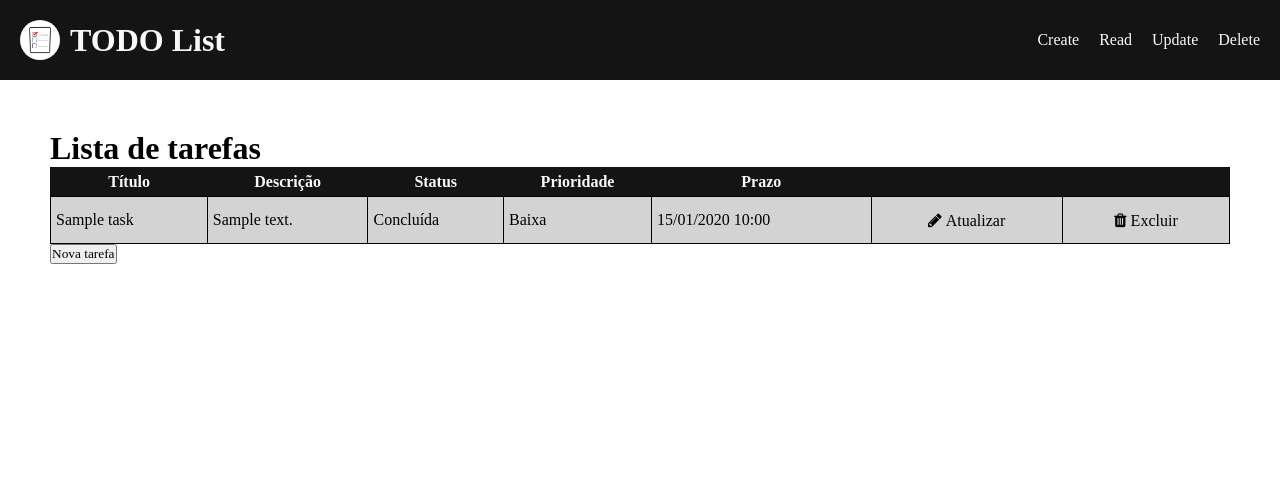
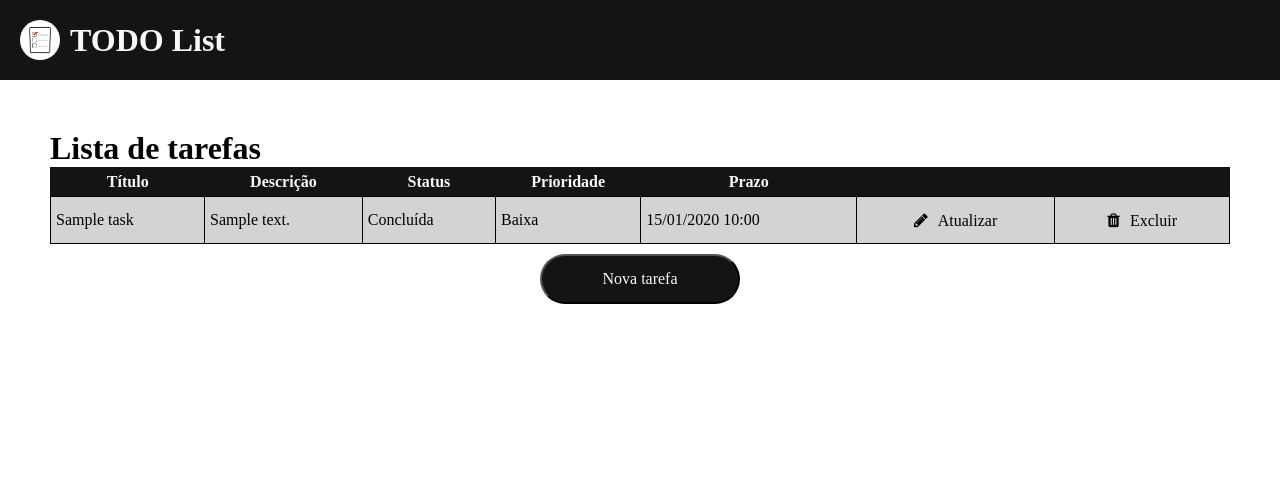
Before and after one commit to Lucashcr/CRUD-PHP, a PHP site: page / in a window 1280 px wide. Shown: the top 503 px of the page. Run offline with PHP 8.4, Linux system fonts and the light colour scheme; tables that the repository leaves empty hold one stand-in row (values such as "Sample post"); data that the repository does not hold is empty.

Commit message:
Melhora estilização da página

```diff
--- a/todolist/css/base.css
+++ b/todolist/css/base.css
@@ -24,10 +24,6 @@ a{
 }
 
 header {
-    display: flex;
-    align-items: center;
-    justify-content: space-between;
-
     padding: 20px;
     background-color: var(--secondary-bg);
     color: var(--secondary-fg);
@@ -42,17 +38,6 @@ header .logo {
 header .logo img {
     width: 40px;
     border-radius: 100%;
-}
-
-header nav {
-    display: flex;
-    flex-direction: row;
-    gap: 20px;
-}
-
-header nav a:hover {
-    scale: 1.25;
-    transition: 150ms;
 }
 
 main {
@@ -91,23 +76,8 @@ main table tbody > :nth-child(odd) {
     background-color: lightgray;
 }
 
-.btn-update, .btn-delete {
-    width: 100%;
-    height: 100%;
-    padding: 5px;
-
-    background-color: unset;
-    border: none;
-    cursor: pointer;
-}
-
-.btn-update *, .btn-delete * {
-    border: none;
-    font-size: medium;
-}
-
-form {
-    width: 600px;
+main form {
+    width: 700px;
     position: fixed;
 
     left: calc(50vw - 300px);
@@ -119,15 +89,77 @@ form {
     padding: 50px;
 }
 
-form fieldset {
+main form fieldset {
     width: 100%;
     border: none;
 }
 
-form fieldset textarea {
+main form fieldset textarea {
     width: 100%;
     height: 200px;
     resize: vertical;
+}
+
+main form fieldset {
+    display: flex;
+    flex-direction: row;
+    align-items: center;
+    justify-content: space-between;
+    gap: 10px;
+    margin-bottom: 10px;
+}
+
+main form fieldset input[type="text"] {
+    flex-grow: 1;
+}
+
+main form fieldset > * {
+    padding: 5px;
+    border: 1px solid gray;
+    border-radius: 5px;
+    font-size: medium;
+}
+
+main form fieldset > span {
+    border: none;
+}
+
+.btn-container {
+    display: flex;
+    flex-direction: row;
+    gap: 10px;
+    align-items: center;
+    justify-content: center;
+}
+
+button, input[type="submit"], input[type="button"] {
+    width: 200px;
+    height: 50px;
+    border-radius: 50px;
+    margin-top: 10px;
+
+    font-size: medium;
+    cursor: pointer;
+
+    background-color: var(--secondary-bg);
+    color: var(--secondary-fg);
+}
+
+.btn-update, .btn-delete {
+    width: 100%;
+    height: 100%;
+    margin: 0;
+    padding: 5px;
+
+    background-color: unset;
+    color: black;
+    border: none;
+    cursor: pointer;
+}
+
+.btn-update *, .btn-delete * {
+    border: none;
+    font-size: medium;
 }
 
 footer {
--- a/todolist/html/base/header.html
+++ b/todolist/html/base/header.html
@@ -3,10 +3,4 @@
         <img src="assets/list-icon.png" alt="">
         <h1>TODO List</h1>
     </a>
-    <nav>
-        <a href="#">Create</a>
-        <a href="#">Read</a>
-        <a href="#">Update</a>
-        <a href="#">Delete</a>
-    </nav>
 </header>
--- a/todolist/html/forms/create_form.html
+++ b/todolist/html/forms/create_form.html
@@ -7,11 +7,16 @@
             <option value="medium">Média</option>
             <option value="high">Alta</option>
         </select>
-        <input type="checkbox" name="create-status" id="create-status">
-        <label for="create-status">Concluída</label>
+        <span>
+            <input type="checkbox" name="create-status" id="create-status">
+            <label for="create-status">Concluída</label>
+        </span>
     </fieldset>
     <fieldset>
         <textarea name="create-description" id="create-description" placeholder="Descrição"></textarea>
     </fieldset>
-    <input type="submit" form="create-form" value="Enviar">
+    <div class="btn-container">
+        <input type="submit" form="create-form" value="Enviar">
+        <input type="button" onclick="toggleTaskForm('create')" value="Cancelar">
+    </div>
 </form>
--- a/todolist/html/forms/delete_form.html
+++ b/todolist/html/forms/delete_form.html
@@ -8,13 +8,17 @@
             <option value="medium">Média</option>
             <option value="high">Alta</option>
         </select>
-        <input type="checkbox" name="delete-status" id="delete-status" disabled>
-        <label for="delete-status">Concluída</label>
+        <span>
+            <input type="checkbox" name="delete-status" id="delete-status" disabled>
+            <label for="delete-status">Concluída</label>
+        </span>
     </fieldset>
     <fieldset>
         <textarea name="delete-description" id="delete-description" placeholder="Descrição" readonly></textarea>
     </fieldset>
     <input type="hidden" name="delete-id" id="delete-id">
-    <input type="submit" form="delete-form" value="Excluir">
-    <input type="button" onclick="toggleTaskForm('delete')" value="Cancelar">
+    <div class="btn-container">
+        <input type="submit" form="delete-form" value="Excluir">
+        <input type="button" onclick="toggleTaskForm('delete')" value="Cancelar">
+    </div>
 </form>
--- a/todolist/html/forms/update_form.html
+++ b/todolist/html/forms/update_form.html
@@ -7,13 +7,17 @@
             <option value="medium">Média</option>
             <option value="high">Alta</option>
         </select>
-        <input type="checkbox" name="update-status" id="update-status">
-        <label for="status">Concluída</label>
+        <span>
+            <input type="checkbox" name="update-status" id="update-status">
+            <label for="update-status">Concluída</label>
+        </span>
     </fieldset>
     <fieldset>
         <textarea name="update-description" id="update-description" placeholder="Descrição"></textarea>
     </fieldset>
     <input type="hidden" name="update-id" id="update-id">
-    <input type="submit" form="update-form" value="Enviar">
-    <input type="button" onclick="toggleTaskForm('update')" value="Cancelar">
+    <div class="btn-container">
+        <input type="submit" form="update-form" value="Enviar">
+        <input type="button" onclick="toggleTaskForm('update')" value="Cancelar">
+    </div>
 </form>
--- a/todolist/index.php
+++ b/todolist/index.php
@@ -43,7 +43,9 @@ $conn = new DBConn();
         <? require "html/forms/create_form.html" ?>
         <? require "html/forms/delete_form.html" ?>
         <? require "html/forms/update_form.html" ?>
-        <button onclick="toggleTaskForm('create')">Nova tarefa</button>
+        <div class="btn-container">
+            <button onclick="toggleTaskForm('create')">Nova tarefa</button>
+        </div>
     </main>
     <?php require_once "html/base/footer.html" ?>
 
--- a/todolist/src/task.php
+++ b/todolist/src/task.php
@@ -65,8 +65,8 @@ class Task
         <td>{$this->get_status()}</td>
         <td>{$this->get_priority()}</td>
         <td>{$this->get_formatted_deadline()}</td>
-        <td><button class='btn-update' onclick=\"fillTaskForm('update', $this->id)\"><i class='fa fa-pencil'> Atualizar</i></button></td>
-        <td><button class='btn-delete' onclick=\"fillTaskForm('delete', $this->id)\"><i class='fa fa-trash'> Excluir</i></button></td>
+        <td><button class='btn-update' onclick=\"fillTaskForm('update', $this->id)\"><i class='fa fa-pencil'></i><span>Atualizar</span></button></td>
+        <td><button class='btn-delete' onclick=\"fillTaskForm('delete', $this->id)\"><i class='fa fa-trash'></i><span>Excluir</span></button></td>
         </tr>";
     }
 
```
